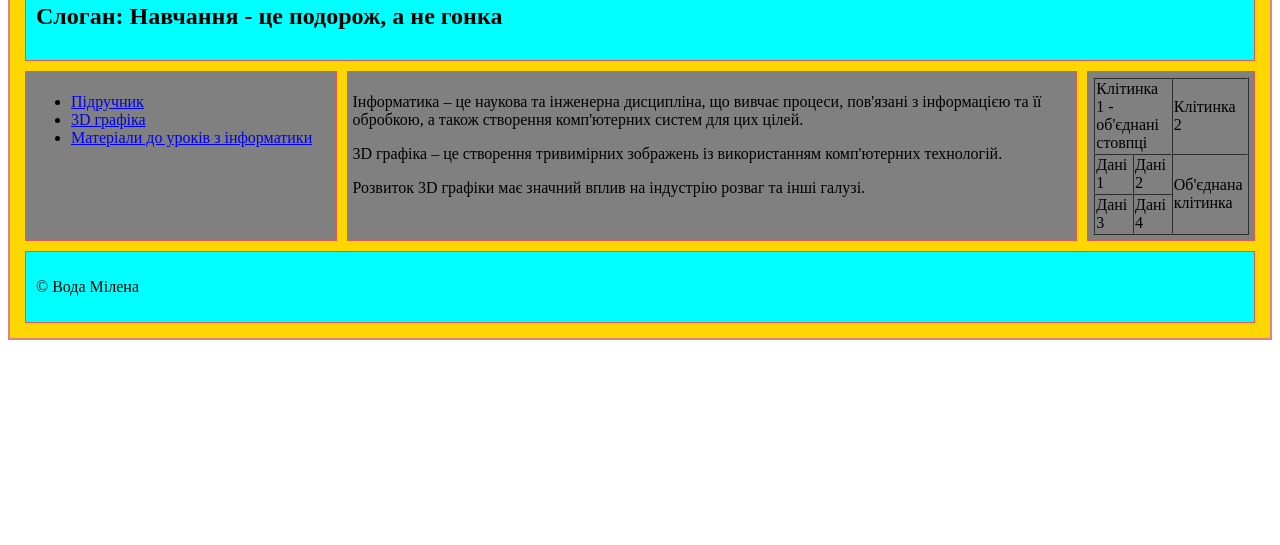
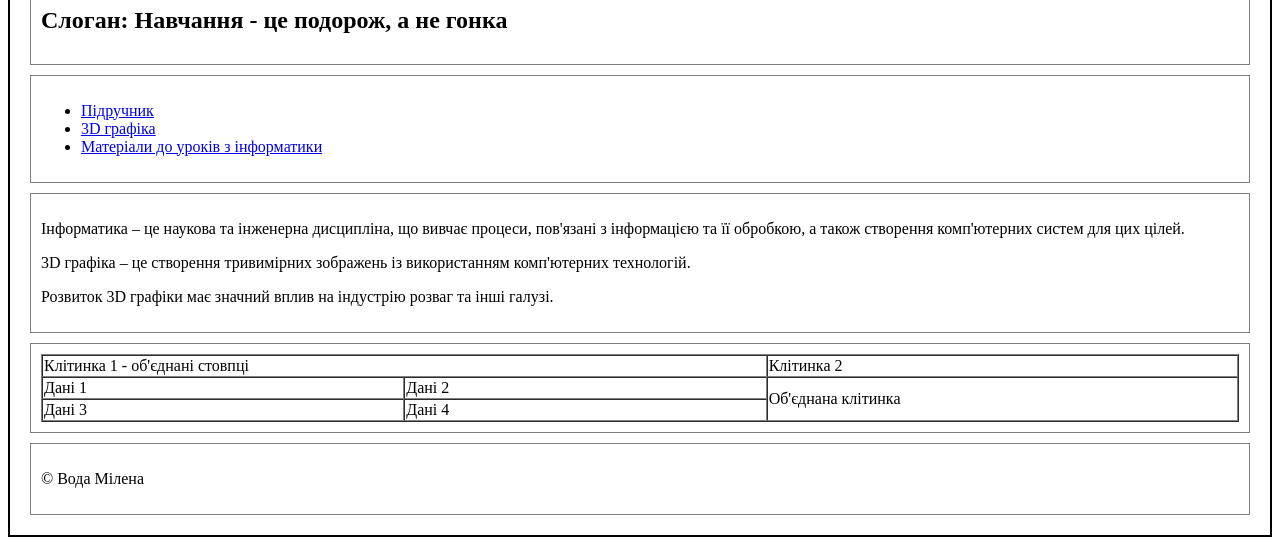
Before and after one commit to Milena-Voda/Milena-Voda.github.io, a plain HTML site: page index.html in a window 1280 px wide. Shown: the part 264-809 px from the top of the page. Drawn offline with Linux system fonts and the light colour scheme.

Commit message:
Add files via upload

```diff
--- a/index.html
+++ b/index.html
@@ -2,11 +2,15 @@
 <html>
 <head>
 <title>Сайт Води Мілени</title>
-<link rel="stylesheet" type="text/css" href="css/style.css">
+<!-- XXXXXXXXX -->
+<style>
+        .outer-block { border: 2px solid black; padding: 10px; }
+        .inner-block { margin: 10px; padding: 10px; border: 1px solid grey; }
+</style>
 </head>
 <body>
 <!-- Блок 1: Зовнішній блок -->
-<div id="f" class="outer-block">
+<div class="outer-block">
 
 <!-- Блок 2: Логотип -->
 <div class="inner-block">
@@ -14,9 +18,9 @@
 <h1>Сайт Води Мілени</h1>
 <h2>Слоган: Навчання - це подорож, а не гонка</h2>
 </div>
-    <div id="i">
+
 <!-- Блок 3: Cписок -->
-        <div id="a" class="inner-block">
+<div class="inner-block">
      <ul>
             <li><a href="https://informatik.pp.ua/pidruchniki/9-klas/pidruchnyk-informatyka-9-klas-morze-2022/">Підручник</a></li>
             <li><a href="https://uk.wikipedia.org/wiki/%D0%9A%D0%BE%D0%BC%D0%BF%27%D1%8E%D1%82%D0%B5%D1%80%D0%BD%D0%B0_3D-%D0%B3%D1%80%D0%B0%D1%84%D1%96%D0%BA%D0%B0">3D графіка</a></li>
@@ -25,14 +29,14 @@
 </div>
 
 <!-- Блок 4: Текст -->
-        <div id="b" class="inner-block">
+<div class="inner-block">
         <p>Інформатика – це наукова та інженерна дисципліна, що вивчає процеси, пов'язані з інформацією та її обробкою, а також створення комп'ютерних систем для цих цілей.</p>
         <p>3D графіка – це створення тривимірних зображень із використанням комп'ютерних технологій.</p>
         <p>Розвиток 3D графіки має значний вплив на індустрію розваг та інші галузі. </p>
 </div>
 
 <!-- Блок 5: Таблиця -->
-        <div id="c" class="inner-block">
+<div class="inner-block">
     <table border="1px" width="100%" cellspacing="0">
             <tr>
                 <td colspan="2">Клітинка 1 - об'єднані стовпці</td>
@@ -49,11 +53,11 @@
             </tr>
     </table>
 </div>
-    </div>
 <!-- Блок 6: Копірайтинг -->
 <div class="inner-block">
 <p>&copy; Вода Мілена</p>
 </div>
+
 </div>
 </body>
 </html>
```
Lines whose indentation alone changed are shown as unchanged.
